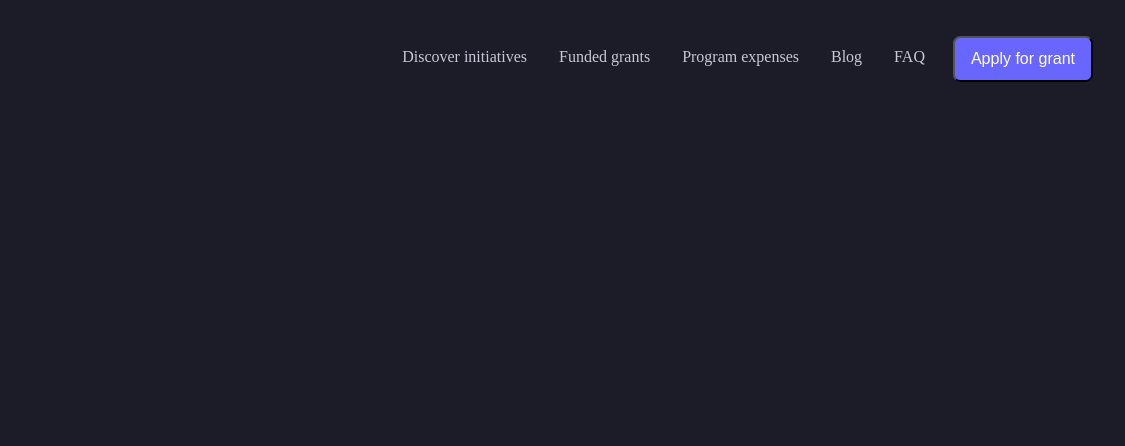
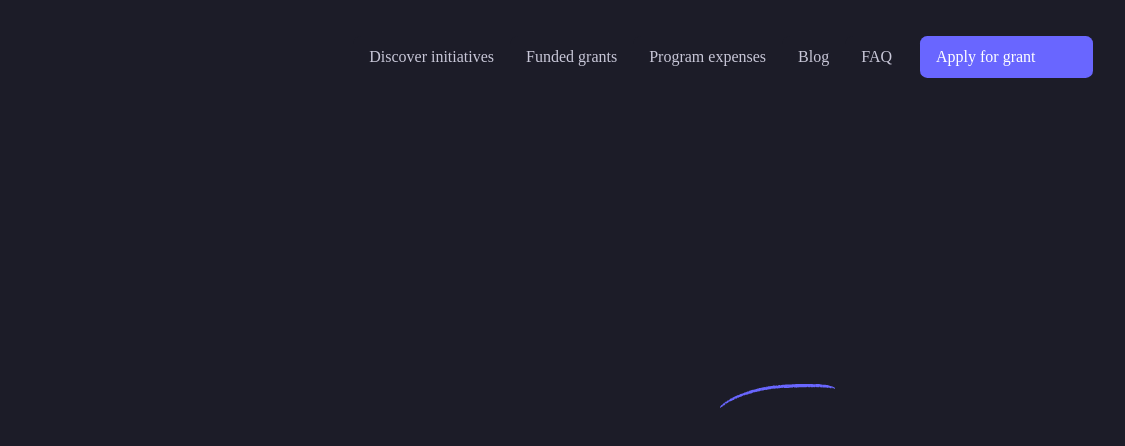
Before and after one commit to QuyenBui123/UI, a website: page index.html in a window 1280 px wide. Shown: the full height of the page, 155-1280 px from the left. Drawn offline with nearby package versions, Linux system fonts and the light colour scheme.

Commit message:
add .gitignore

```diff
--- a/index.html
+++ b/index.html
@@ -4,7 +4,6 @@
 <head>
   <meta charset="UTF-8">
   <meta name="viewport" content="width=device-width, initial-scale=1.0">
-  <script src="https://code.jquery.com/jquery-3.5.1.js"></script>
   <link rel="stylesheet" href="https://cdnjs.cloudflare.com/ajax/libs/font-awesome/4.7.0/css/font-awesome.min.css">
   <link rel="stylesheet" href="sass/index.css">
   <title>Document</title>
@@ -32,7 +31,7 @@
               <li><a href="">Program expenses</a></li>
               <li><a href="">Blog</a></li>
               <li><a href="">FAQ</a></li>
-              <button style="margin-left: 12px;" class="button">Apply for grant</button>
+              <div class="btn btn-apply">Apply for grant</div>
             </ul>
           </nav>
         </div>
@@ -46,7 +45,16 @@
     </div>
   </div>
   <main>
+    <section id="hero">
+      <div class="title">
+        <div>
+          <img class="hero-line" src="assets/imgs/sketched/hero-line.svg" alt="Hero-line">
+        </div>
+      </div>
+      <div class="milion">
 
+      </div>
+    </section>
   </main>
   <footer>
 
--- a/sass/components/button.css
+++ b/sass/components/button.css
@@ -1,6 +1,6 @@
-button{
-    width: Hug (141px)px;
-    height: Hug (48px)px;
+.btn{
+    width:141px;
+    height:px;
     padding: 12px 16px 12px 16px;
     gap: 10px;
     border-radius: 7.29px ;
@@ -9,3 +9,9 @@ button{
     color: rgba(255, 255, 255, 1);
     font-size: 16px;
 }
+.btn-apply{
+    margin-left: 12px;
+}
+.btn-Discover{
+
+}
```
Also changed, not shown: 1 other file.
